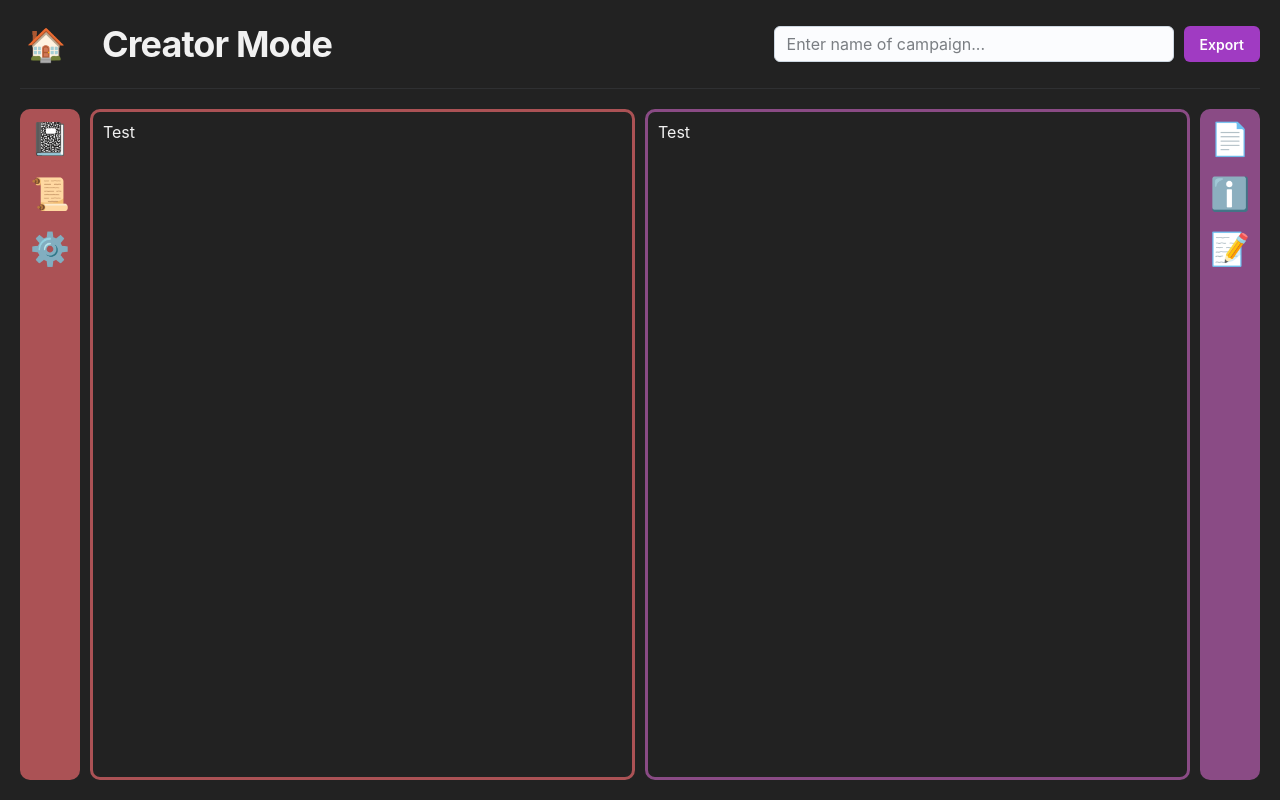
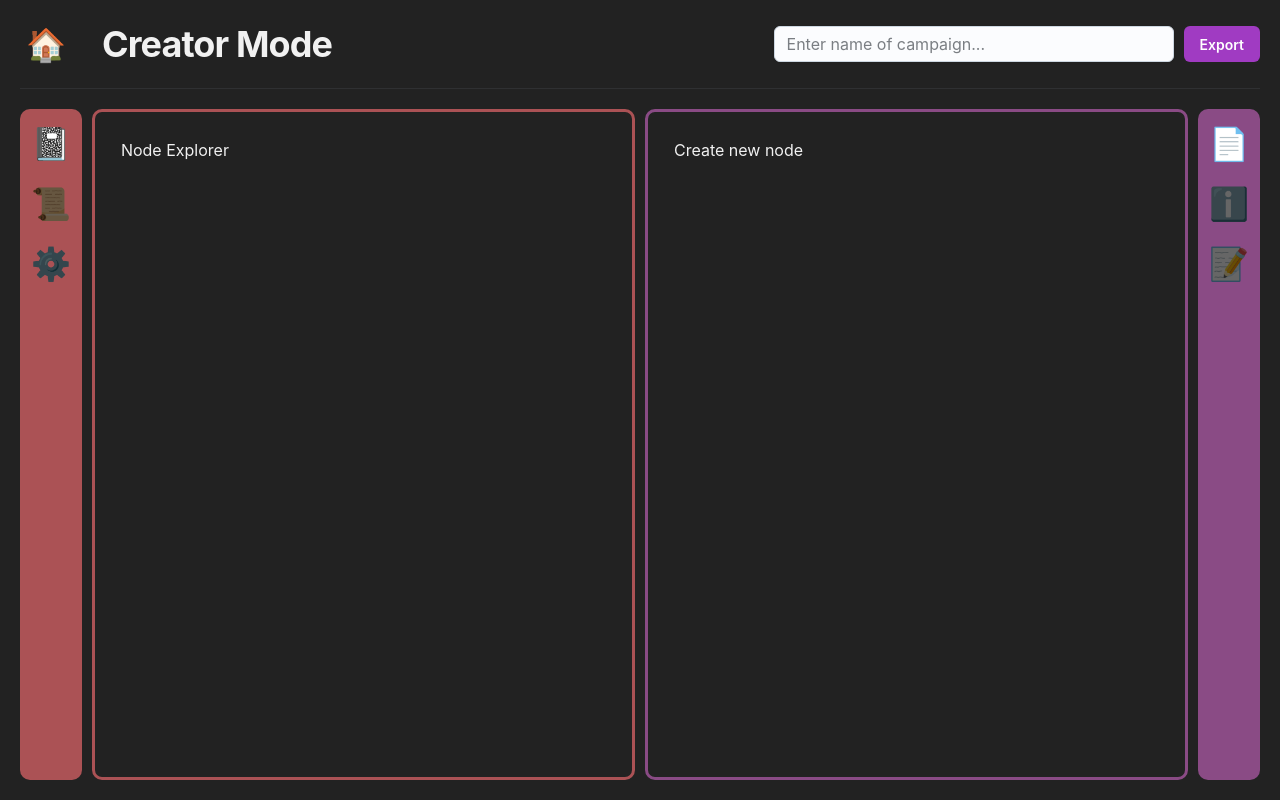
Before and after one commit to KodingKamp/QuestBoard, a React (Vite) app: page / in a window 1280 px wide. Both pictures are taken after a click on the button "CREATE NEW". Built offline with nearby package versions, Linux system fonts and the light colour scheme.

Commit message:
Implement tabs

```diff
--- a/src/Pages/CreatorMode/CreatorMode.jsx
+++ b/src/Pages/CreatorMode/CreatorMode.jsx
@@ -1,7 +1,7 @@
 import { useEffect, useRef, useState } from 'react';
 import { Link, useNavigate } from 'react-router-dom';
 import { useDispatch, useSelector } from 'react-redux';
-import { Box, Button, Divider, IconButton, Input, Stack, Tooltip, Typography } from '@mui/joy';
+import { Box, Button, Divider, IconButton, Input, Stack, Tab, TabList, TabPanel, Tabs, Tooltip, Typography } from '@mui/joy';
 import { addNode, setCampaign } from '../../reducers/campaignReducer';
 import { saveCampaign } from '../../services/fileService';
 import NodeExplorer from '../../components/NodeExplorer/NodeExplorer';
@@ -9,7 +9,8 @@ import './CreatorMode.scss';
 
 const CreatorMode = () => {
   const campaignDataState = useSelector(state => state.campaign.data);
-  const [viewState, setViewState] = useState(0);
+  const [leftViewState, setLeftViewState] = useState(0);
+  const [rightViewState, setRightViewState] = useState(0);
 
   const campaignNameRef = useRef();
   const dispatch = useDispatch();
@@ -71,37 +72,71 @@ const CreatorMode = () => {
           <Divider />
 
           <div className='body-container'>
-            <Stack className='icon-bar-left icon-bar' spacing={2}>
+            <Tabs value={leftViewState}
+              onChange={(event, value) => setLeftViewState(value)}
+              orientation='vertical'
+              className='tab-container-left tab-container'
+            >
+              <TabList
+                className='icon-bar-left icon-bar'
+              >
+                <Tab value={0} className='tab-icon'>
                   <Tooltip title='Campaign' disableInteractive>
-                <span className='icon'>📓</span>
+                    <span>📓</span>
                   </Tooltip>
+                </Tab>
+                <Tab value={1} className='tab-icon'>
                   <Tooltip title='Quests' disableInteractive>
-                <span className='icon'>📜</span>
+                    <span>📜</span>
                   </Tooltip>
+                </Tab>
+                <Tab value={2} className='tab-icon'>
                   <Tooltip title='Settings' disableInteractive>
-                <span className='icon'>⚙️</span>
+                    <span>⚙️</span>
                   </Tooltip>
-            </Stack>
+                </Tab>
+              </TabList>
 
               <div className='content-container-left content-container'>
-              Test
+                <TabPanel value={0}>Node Explorer</TabPanel>
+                <TabPanel value={1}>Quest Explorer</TabPanel>
+                <TabPanel value={2}>Settings</TabPanel>
+              </div>
+            </Tabs>
+
+
+            <Tabs value={rightViewState}
+              onChange={(event, value) => setRightViewState(value)}
+              orientation='vertical'
+              className='tab-container-right tab-container'
+            >
+              <div className='content-container-right content-container'>
+                <TabPanel value={0}>Create new node</TabPanel>
+                <TabPanel value={1}>Create new intel</TabPanel>
+                <TabPanel value={2}>Add notes</TabPanel>
               </div>
 
-            <div className='content-container-right content-container'>
-              Test
-            </div>
 
-            <Stack className='icon-bar-right icon-bar' spacing={2}>
+              <TabList
+                className='icon-bar-right icon-bar'
+              >
+                <Tab value={0} className='tab-icon'>
                   <Tooltip title='Nodes' disableInteractive>
-                <span className='icon'>📄</span>
+                    <span>📄</span>
                   </Tooltip>
+                </Tab>
+                <Tab value={1} className='tab-icon'>
                   <Tooltip title='Intel' disableInteractive>
-                <span className='icon'>ℹ️</span>
+                    <span>ℹ️</span>
                   </Tooltip>
+                </Tab>
+                <Tab value={2} className='tab-icon'>
                   <Tooltip title='Notes' disableInteractive>
-                <span className='icon'>📝</span>
+                    <span>📝</span>
                   </Tooltip>
-            </Stack>
+                </Tab>
+              </TabList>
+            </Tabs>
           </div>
         </>
       }
--- a/src/Pages/CreatorMode/CreatorMode.scss
+++ b/src/Pages/CreatorMode/CreatorMode.scss
@@ -17,31 +17,64 @@
 
   .body-container {
     display: grid;
-    grid-template-columns: auto 1fr 1fr auto;
+    grid-template-columns: 1fr 1fr;
     gap: 10px;
 
-    .icon-bar {
-      border-radius: 10px;
-      padding: 10px;
+    .tab-container {
+      display: grid;
+      gap: 10px;
+      background: unset;
 
       &-left {
-        background-color: $secondary;
+        grid-template-columns: auto 1fr;
       }
 
       &-right {
-        background-color: $tertiary;
+        grid-template-columns: 1fr auto;
       }
 
-      .icon {
-        font-size: 2rem;
-        cursor: pointer;
+      .icon-bar {
+        border-radius: 10px;
+        padding: 10px;
+
+        &.MuiTabList-root {
+          box-shadow: none;
+          gap: 10px;
+
+          .tab-icon {
+            font-size: 2rem;
+            padding: unset;
+            filter: brightness(0.4);
+
+            &.Mui-selected {
+              background: unset;
+              border-radius: 5px;
+              filter: unset;
+            }
+
+            &:hover {
+              background: unset;
+            }
+
+            &::after {
+              content: unset;
+            }
+          }
+        }
+
+        &-left {
+          background-color: $secondary;
+        }
+
+        &-right {
+          background-color: $tertiary;
+        }
       }
     }
 
     .content-container {
       border-radius: 10px;
       padding: 10px;
-      color: $text-color;
 
       &-left {
         border: solid 3px $secondary;
@@ -50,6 +83,10 @@
       &-right {
         border: solid 3px $tertiary;
       }
+
+      .MuiTabPanel-root {
+        color: $text-color;
+      }
     }
   }
 }
```
Lines whose indentation alone changed are shown as unchanged.
